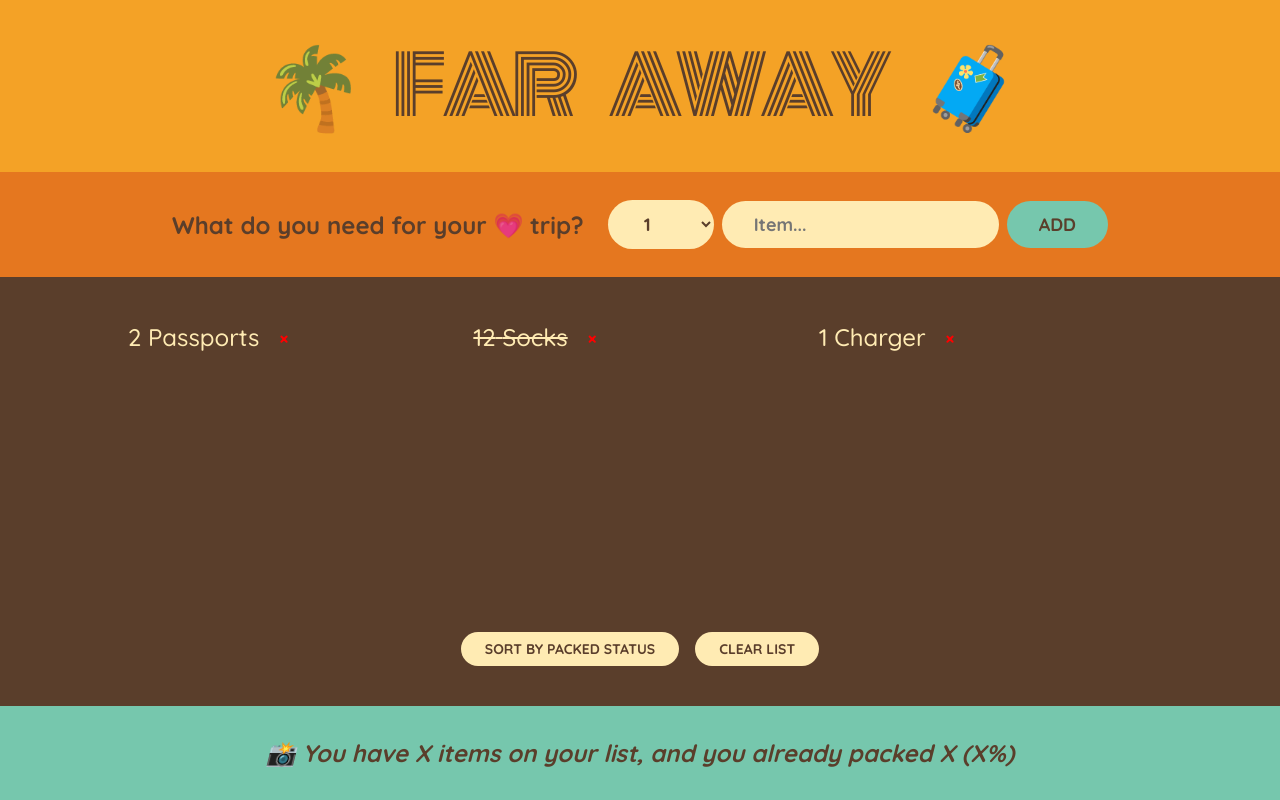
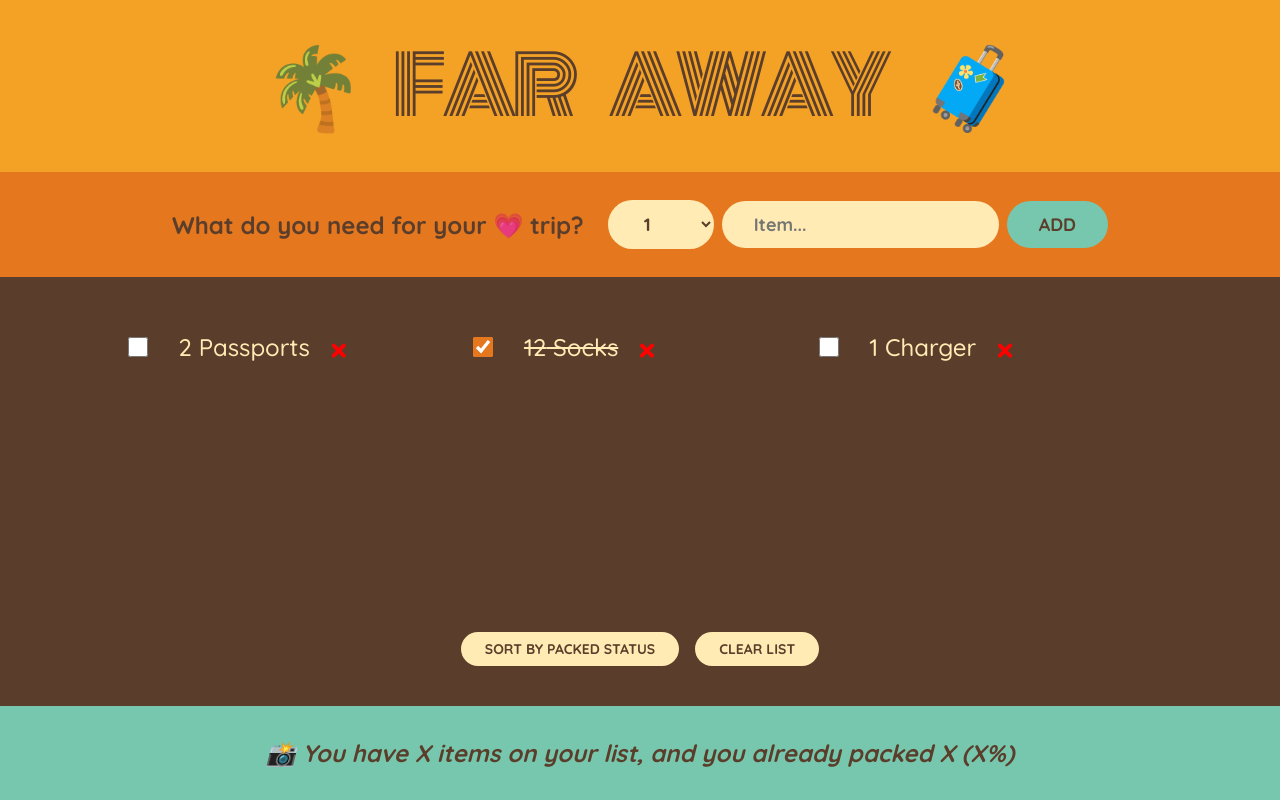
Before and after one commit to haryati75/react-jonas, a React (Vite) app in the folder travel-list/: page / in a window 1280 px wide. Built offline with nearby package versions, Linux system fonts and the light colour scheme.

Commit message:
implement item management features in PackingList component

```diff
--- a/travel-list/src/App.jsx
+++ b/travel-list/src/App.jsx
@@ -7,11 +7,33 @@ const initialItems = [
 ];
 
 export default function App() {
+  const [items, setItems] = useState(initialItems);
+
+  function handleAddItem(newItem) {
+    setItems((prevItems) => [...prevItems, newItem]);
+  }
+
+  function handleDeleteItem(itemId) {
+    setItems((prevItems) => prevItems.filter((item) => item.id !== itemId));
+  }
+
+  function handleToggleItem(itemId) {
+    setItems((prevItems) =>
+      prevItems.map((item) =>
+        item.id === itemId ? { ...item, packed: !item.packed } : item
+      )
+    );
+  }
+
   return (
     <div className="app">
       <Logo />
-      <Form />
-      <PackingList />
+      <Form onAddItem={handleAddItem} />
+      <PackingList
+        items={items}
+        onDeleteItem={handleDeleteItem}
+        onToggleItem={handleToggleItem}
+      />
       <Stats />
     </div>
   );
@@ -21,7 +43,7 @@ function Logo() {
   return <h1>🌴 Far Away 🧳</h1>;
 }
 
-function Form() {
+function Form({ onAddItem }) {
   const [description, setDescription] = useState("");
   const [quantity, setQuantity] = useState(1);
 
@@ -38,8 +60,8 @@ function Form() {
       quantity,
       packed: false,
     };
-    console.log(newItem);
 
+    onAddItem(newItem);
     setDescription("");
     setQuantity(1);
   }
@@ -68,12 +90,17 @@ function Form() {
   );
 }
 
-function PackingList() {
+function PackingList({ items, onDeleteItem, onToggleItem }) {
   return (
     <div className="list">
       <ul>
-        {initialItems.map((item) => (
-          <Item key={item.id} item={item} />
+        {items.map((item) => (
+          <Item
+            key={item.id}
+            item={item}
+            onDeleteItem={onDeleteItem}
+            onToggleItem={onToggleItem}
+          />
         ))}
       </ul>
       <div className="actions">
@@ -84,13 +111,28 @@ function PackingList() {
   );
 }
 
-function Item({ item: { description, quantity, packed } }) {
+function Item({
+  item: { id, description, quantity, packed },
+  onDeleteItem,
+  onToggleItem,
+}) {
   return (
     <li>
+      <input
+        type="checkbox"
+        checked={packed}
+        onChange={() => onToggleItem(id)}
+      />
+      &nbsp;
       <span style={packed ? { textDecoration: "line-through" } : {}}>
         {quantity} {description}
       </span>
-      <button style={{ color: "red" }}>&times;</button>
+      <button
+        style={{ color: "red", fontSize: "3.5rem" }}
+        onClick={() => onDeleteItem(id)}
+      >
+        &times;
+      </button>
     </li>
   );
 }
```
